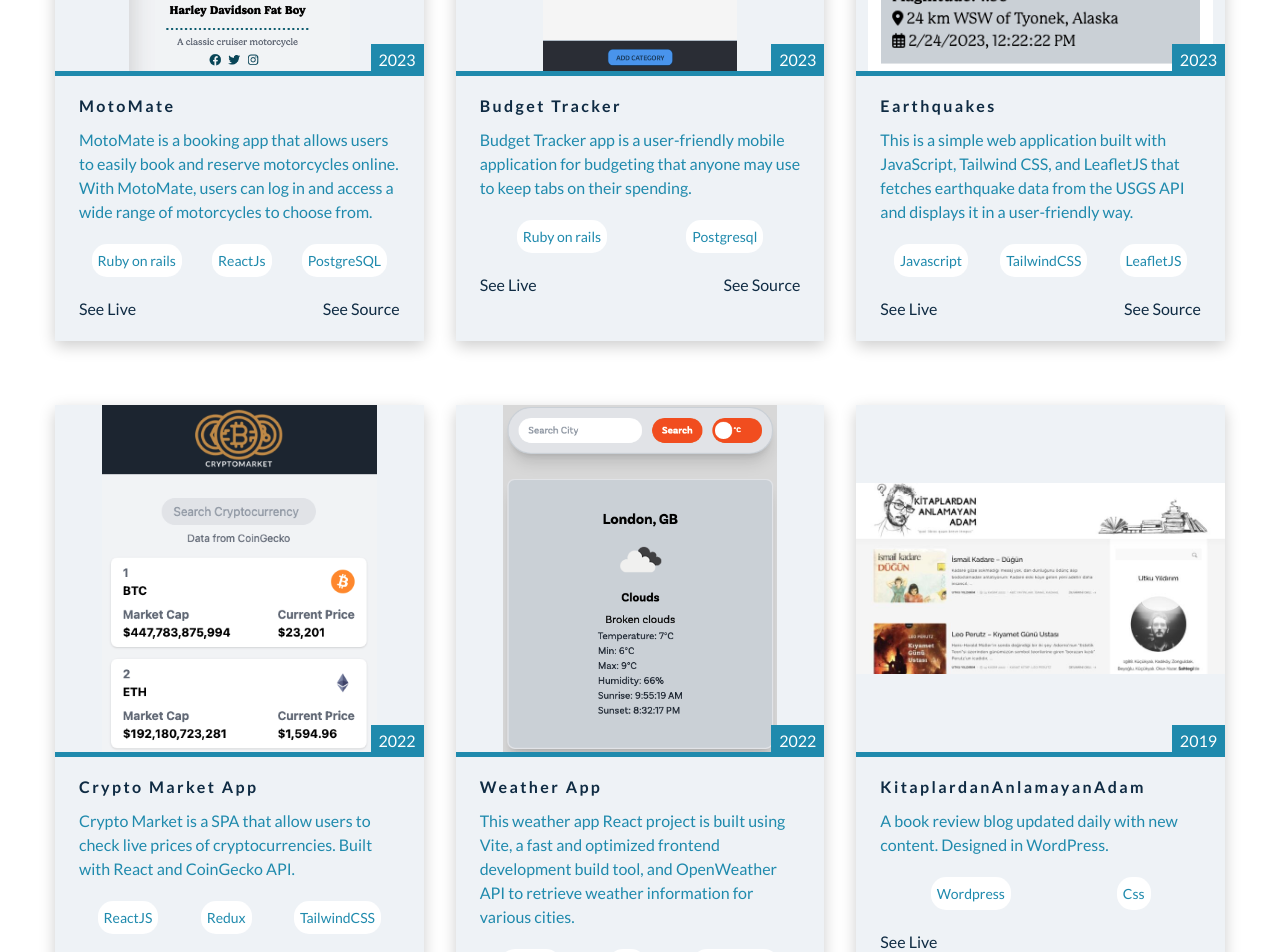
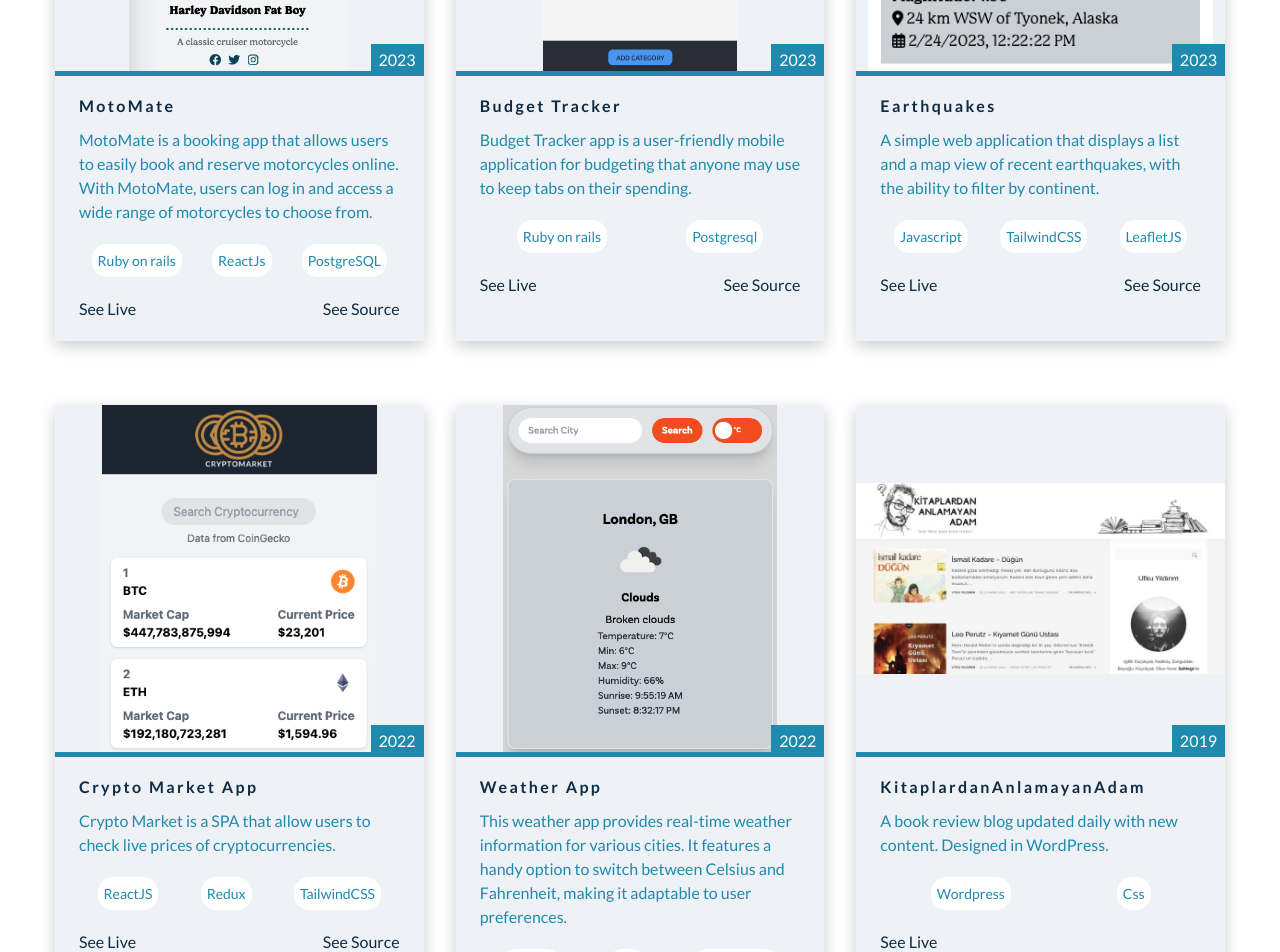
Before and after one commit to karayamanemre/portfolio-react, a React (Create React App) app: page / in a window 1280 px wide. Shown: the part 1260-2212 px from the top of the page. Built offline with nearby package versions, Linux system fonts and the light colour scheme; the HTML template or start-up script is replaced by a standard one; a web font is replaced by a local one.

Commit message:
Update data.js

```diff
--- a/src/data.js
+++ b/src/data.js
@@ -159,7 +159,7 @@ export const works = [
     image: earthquake,
     date: '2023',
     title: 'Earthquakes',
-    info: 'This is a simple web application built with JavaScript, Tailwind CSS, and LeafletJS that fetches earthquake data from the USGS API and displays it in a user-friendly way.',
+    info: 'A simple web application that displays a list and a map view of recent earthquakes, with the ability to filter by continent.',
     tags: ['javascript', 'tailwindCSS', 'leafletJS'],
     liveLink: 'https://karayamanemre.github.io/earthquakes/',
     sourceLink: 'https://github.com/karayamanemre/earthquakes',
@@ -169,7 +169,7 @@ export const works = [
     image: cryptoMarket,
     date: '2022',
     title: 'Crypto Market App',
-    info: 'Crypto Market is a SPA that allow users to check live prices of cryptocurrencies. Built with React and CoinGecko API.',
+    info: 'Crypto Market is a SPA that allow users to check live prices of cryptocurrencies.',
     tags: ['reactJS', 'redux', 'tailwindCSS'],
     liveLink: 'https://crypto-market-48bcb.web.app/',
     sourceLink: 'https://github.com/karayamanemre/crypto-market-app',
@@ -179,7 +179,7 @@ export const works = [
     image: weather,
     date: '2022',
     title: 'Weather App',
-    info: 'This weather app React project is built using Vite, a fast and optimized frontend development build tool, and OpenWeather API to retrieve weather information for various cities.',
+    info: 'This weather app provides real-time weather information for various cities. It features a handy option to switch between Celsius and Fahrenheit, making it adaptable to user preferences.',
     tags: ['reactJS', 'vite', 'tailwindCSS'],
     liveLink: 'https://weather-react-karayamanemre.netlify.app/',
     sourceLink: 'https://github.com/karayamanemre/weather-app-react',
```
